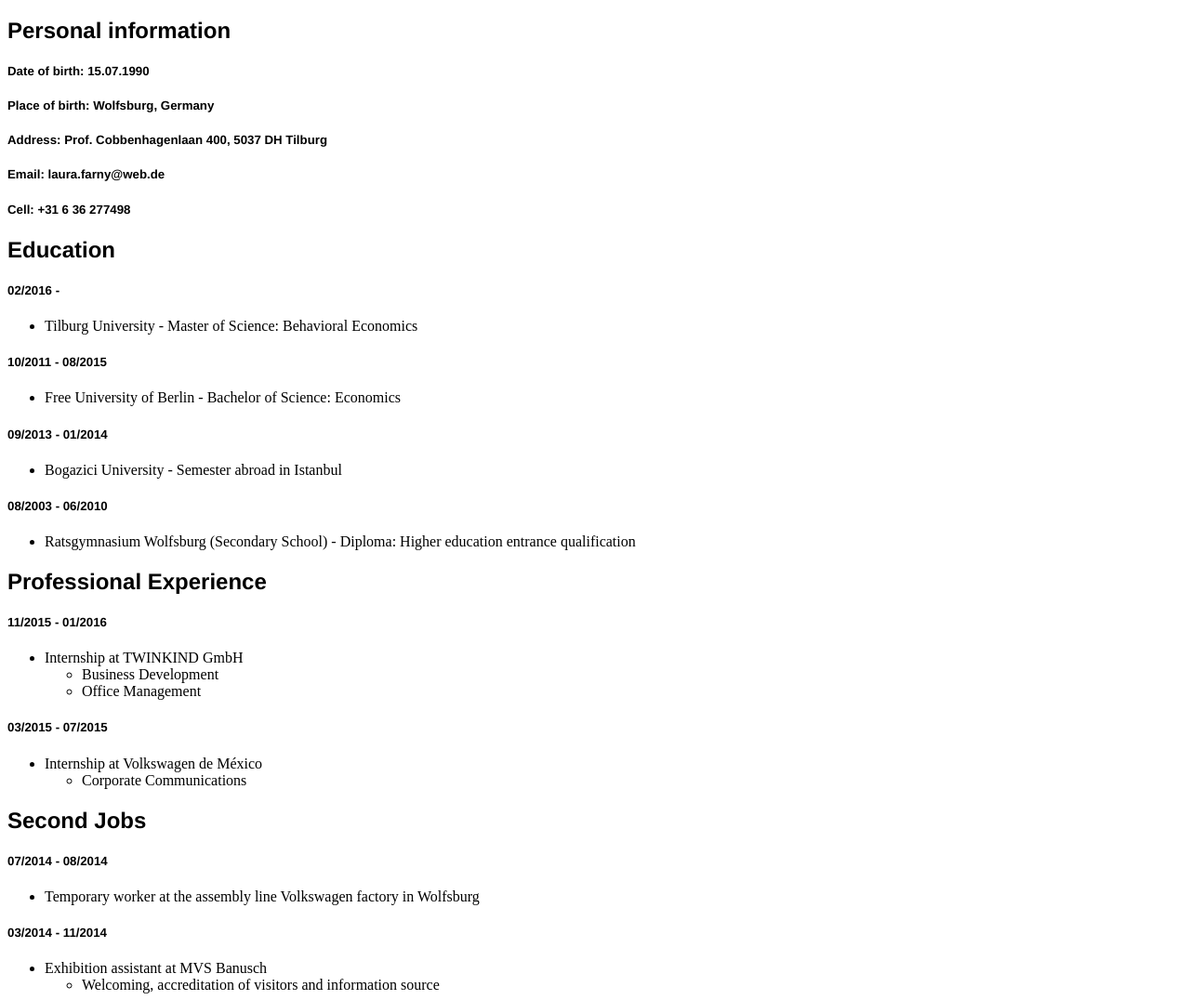
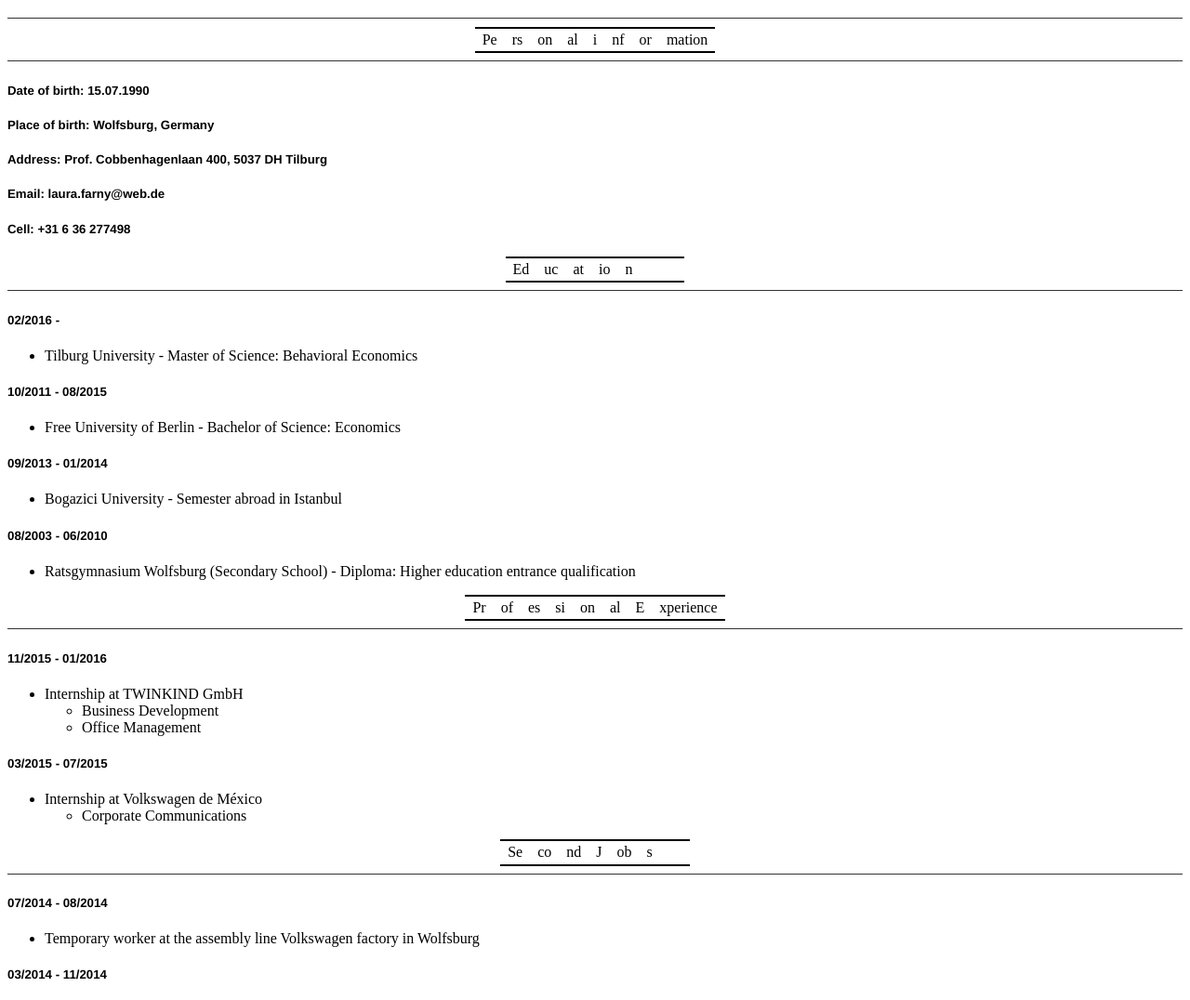
Before and after one commit to laura1507/Assignment1, a plain HTML site: page index.html in a window 1280 px wide. Shown: the part 190-1266 px from the top of the page at 93% size. Drawn offline with Linux system fonts and the light colour scheme.

Commit message:
first cv

```diff
--- a/index.html
+++ b/index.html
@@ -15,13 +15,42 @@
 <h2 class="author">Numerical Simulation</h2>
 </div>
 <h1 id="laura-farny">Laura Farny</h1>
-<h2 id="personal-information">Personal information</h2>
+<hr />
+<table>
+<tbody>
+<tr class="odd">
+<td align="left">Pe</td>
+<td align="left">rs</td>
+<td align="left">on</td>
+<td align="left">al</td>
+<td align="right">i</td>
+<td align="left">nf</td>
+<td align="left">or</td>
+<td align="left">mation</td>
+</tr>
+</tbody>
+</table>
+<hr />
 <h5 id="date-of-birth-15.07.1990">Date of birth: 15.07.1990</h5>
 <h5 id="place-of-birth-wolfsburg-germany">Place of birth: Wolfsburg, Germany</h5>
 <h5 id="address-prof.-cobbenhagenlaan-400-5037-dh-tilburg">Address: Prof. Cobbenhagenlaan 400, 5037 DH Tilburg</h5>
 <h5 id="email-laura.farnyweb.de">Email: laura.farny@web.de</h5>
 <h5 id="cell-31-6-36-277498">Cell: +31 6 36 277498</h5>
-<h2 id="education">Education</h2>
+<table>
+<tbody>
+<tr class="odd">
+<td align="left">Ed</td>
+<td align="left">uc</td>
+<td align="left">at</td>
+<td align="left">io</td>
+<td align="left">n</td>
+<td align="left"></td>
+<td align="left"></td>
+<td align="left"></td>
+</tr>
+</tbody>
+</table>
+<hr />
 <h5 id="section">02/2016 -</h5>
 <ul>
 <li>Tilburg University - Master of Science: Behavioral Economics</li>
@@ -38,7 +67,21 @@
 <ul>
 <li>Ratsgymnasium Wolfsburg (Secondary School) - Diploma: Higher education entrance qualification</li>
 </ul>
-<h2 id="professional-experience">Professional Experience</h2>
+<table>
+<tbody>
+<tr class="odd">
+<td align="left">Pr</td>
+<td align="left">of</td>
+<td align="left">es</td>
+<td align="left">si</td>
+<td align="left">on</td>
+<td align="left">al</td>
+<td align="right">E</td>
+<td align="left">xperience</td>
+</tr>
+</tbody>
+</table>
+<hr />
 <h5 id="section-4">11/2015 - 01/2016</h5>
 <ul>
 <li>Internship at TWINKIND GmbH
@@ -54,7 +97,21 @@
 <li>Corporate Communications</li>
 </ul></li>
 </ul>
-<h2 id="second-jobs">Second Jobs</h2>
+<table>
+<tbody>
+<tr class="odd">
+<td align="left">Se</td>
+<td align="left">co</td>
+<td align="left">nd</td>
+<td align="right">J</td>
+<td align="left">ob</td>
+<td align="left">s</td>
+<td align="left"></td>
+<td align="left"></td>
+</tr>
+</tbody>
+</table>
+<hr />
 <h5 id="section-6">07/2014 - 08/2014</h5>
 <ul>
 <li>Temporary worker at the assembly line Volkswagen factory in Wolfsburg</li>
@@ -77,7 +134,21 @@
 <ul>
 <li>Au Pair in the USA</li>
 </ul>
-<h2 id="additional-skills">Additional Skills</h2>
+<table>
+<tbody>
+<tr class="odd">
+<td align="left">Ad</td>
+<td align="left">di</td>
+<td align="left">ti</td>
+<td align="left">on</td>
+<td align="left">al</td>
+<td align="right">S</td>
+<td align="left">ki</td>
+<td align="left">lls</td>
+</tr>
+</tbody>
+</table>
+<hr />
 <ul>
 <li>Language Skills
 <ul>
@@ -98,6 +169,7 @@
 <li>License Category B</li>
 </ul></li>
 </ul>
+<hr />
 <h4 id="tilburg-02.03.2016">Tilburg, 02.03.2016</h4>
 </body>
 </html>
```
Also changed, not shown: NoCss.html (+77 -5 lines), 1 other file.
